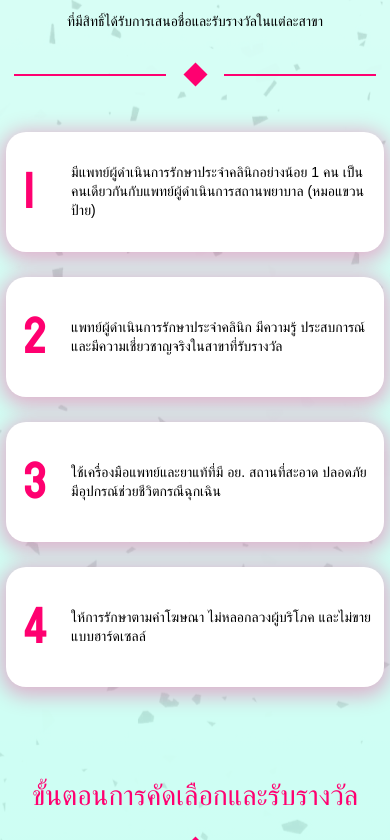
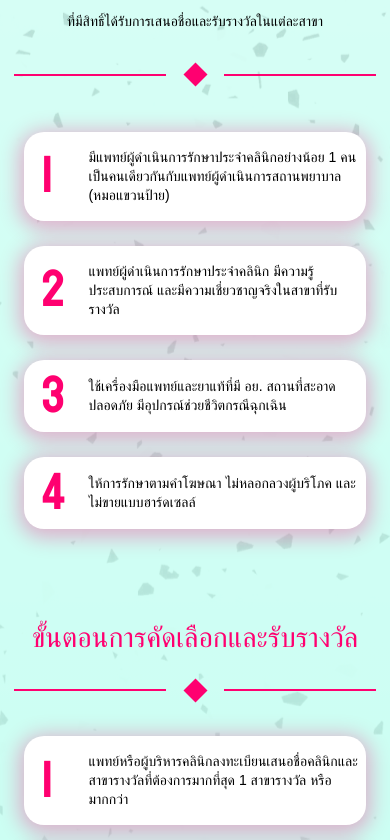
Before and after one commit to K-Laeman/CLEOxCLINICSTARTER, a Next.js app: page / in a window 390 px wide. Shown: the part 1864-2704 px from the top of the page. Built offline with nearby package versions, Linux system fonts and the light colour scheme.

Commit message:
fix size

```diff
--- a/components/Content.js
+++ b/components/Content.js
@@ -30,11 +30,11 @@ function Content() {
                 </div>
                 <div className='flex flex-col items-center lg:items-start lg:grid lg:grid-cols-1 gap-y-[25px] mb-[90px] lg:mb-[131px]'>
                 {content01.map((item) => (
-                    <div key={item.title} className='flex items-center bg-[#fff] w-full lg:w-[834px] h-full px-2 lg:px-[24px]  rounded-[20px] shadow-[0px_4px_20px_5px_rgba(255,0,112,0.3)]'>
+                    <div key={item.title} className='flex items-center bg-[#fff] w-[90%] lg:w-[834px] h-full py-4 lg:py-0 px-2 lg:px-[24px]  rounded-[20px] shadow-[0px_4px_20px_5px_rgba(255,0,112,0.3)]'>
                         <div className='flex items-center w-[50px] h-full ml-[10px] lg:ml-[20px] mr-[5px] lg:mr-[45px]'>
-                            <label className='font-staatliches font-[400] text-[52px] lg:text-[96px] text-[#FF0070] text-center leading-[120px]'>{item.num}</label>
+                            <label className='font-staatliches font-[400] text-[52px] lg:text-[96px] text-[#FF0070] text-center leading-[40px] lg:leading-[120px]'>{item.num}</label>
                         </div>
-                        <div className='flex items-center w-full lg:w-[680px] py-1 lg:py-5'>
+                        <div className='flex items-center w-full lg:w-[680px]  lg:py-5'>
                             <label className='font-[400] text-[14px] lg:text-[24px] text-[#000000]  leading-[19px] lg:leading-[38px] '>{item.title}</label>
                         </div>
                     </div>
@@ -52,11 +52,11 @@ function Content() {
                 </div>
                 <div className='flex flex-col items-center lg:items-start lg:grid lg:grid-cols-1 gap-y-[25px] mb-[90px] lg:mb-[131px]'>
                 {content02.map((item) => (
-                    <div key={item.title} className='flex items-center bg-[#fff] w-full lg:w-[834px] h-full px-2 lg:px-[24px]  rounded-[20px] shadow-[0px_4px_20px_5px_rgba(255,0,112,0.3)]'>
+                    <div key={item.title} className='flex items-center bg-[#fff] w-[90%] lg:w-[834px] h-full py-4 lg:py-0 px-2 lg:px-[24px]  rounded-[20px] shadow-[0px_4px_20px_5px_rgba(255,0,112,0.3)]'>
                         <div className='flex items-center w-[50px] h-full ml-[10px] lg:ml-[20px] mr-[5px] lg:mr-[45px]'>
-                            <label className='font-staatliches font-[400] text-[52px] lg:text-[96px] text-[#FF0070] text-center leading-[120px]'>{item.num}</label>
+                            <label className='font-staatliches font-[400] text-[52px] lg:text-[96px] text-[#FF0070] text-center leading-[40px] lg:leading-[120px]'>{item.num}</label>
                         </div>
-                        <div className='flex items-center w-full lg:w-[680px] py-1 lg:py-5'>
+                        <div className='flex items-center w-full lg:w-[680px]  lg:py-5'>
                             <label className='font-[400] text-[14px] lg:text-[24px] text-[#000000]  leading-[19px] lg:leading-[38px] '>{item.title}</label>
                         </div>
                     </div>
--- a/styles/globals.css
+++ b/styles/globals.css
@@ -13,7 +13,7 @@
   background-image: url('../components/Images/BG.jpg');
   background-color: #ffff;
   background-position: center;
-  mix-blend-mode: multiply;
+  background-size: auto;
 
 }
 .font-staatliches{
```
